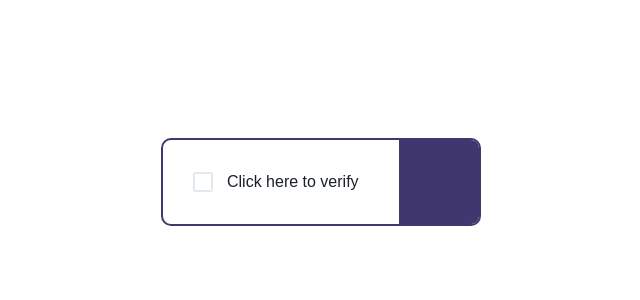
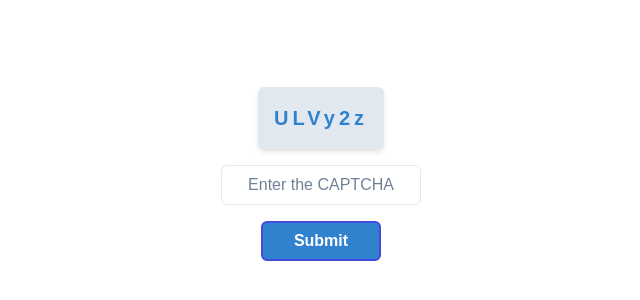
Before and after one commit to kahkoii/hacknroll2025, a React (Vite) app: page /Captcha in a window 1280 px wide. Shown: the part 218-518 px from the top of the page, without its empty margins (319-959 px from the left). Built offline with nearby package versions, Linux system fonts and the light colour scheme.

Commit message:
Added to package and new basic Captcha

```diff
--- a/package.json
+++ b/package.json
@@ -14,6 +14,7 @@
     "@fontsource/roboto": "^5.0.13",
     "framer-motion": "^11.0.6",
     "mathjs": "^14.0.1",
+    "nerdamer": "^1.1.13",
     "react": "^18.2.0",
     "react-dom": "^18.2.0",
     "react-icons": "^5.0.1",
--- /dev/null
+++ b/src/pages/Captcha/Captcha.tsx
@@ -0,0 +1,76 @@
+import React, { useState } from "react";
+import { Flex, Text, Input, Button, Box } from "@chakra-ui/react";
+
+const Captcha: React.FC = () => {
+  const [captcha, setCaptcha] = useState<string>(""); // Captcha challenge
+  const [userInput, setUserInput] = useState<string>(""); // User's input
+  const [result, setResult] = useState<string>(""); // Result message
+
+  // Generate a random CAPTCHA string
+  const generateCaptcha = () => {
+    const characters = "ABCDEFGHIJKLMNOPQRSTUVWXYZabcdefghijklmnopqrstuvwxyz0123456789";
+    let randomCaptcha = "";
+    for (let i = 0; i < 6; i++) {
+      randomCaptcha += characters.charAt(Math.floor(Math.random() * characters.length));
+    }
+    setCaptcha(randomCaptcha);
+    setUserInput(""); // Clear user input
+    setResult(""); // Clear previous result
+  };
+
+  // Validate the CAPTCHA
+  const validateCaptcha = () => {
+    if (userInput === captcha) {
+      setResult("✅ Correct! You are not a bot.");
+    } else {
+      setResult("❌ Incorrect! Please try again.");
+      generateCaptcha(); // Generate a new CAPTCHA if incorrect
+    }
+  };
+
+  // Run CAPTCHA generation on load
+  React.useEffect(() => {
+    generateCaptcha();
+  }, []);
+
+  return (
+    <Flex
+      height="100vh"
+      alignItems="center"
+      justifyContent="center"
+      bg="white"
+      direction="column"
+    >
+      <Box
+        bg="gray.200"
+        p="4"
+        mb="4"
+        borderRadius="md"
+        boxShadow="md"
+        textAlign="center"
+      >
+        <Text fontSize="xl" fontWeight="bold" color="blue.500" letterSpacing="4px">
+          {captcha}
+        </Text>
+      </Box>
+      <Input
+        placeholder="Enter the CAPTCHA"
+        value={userInput}
+        onChange={(e) => setUserInput(e.target.value)}
+        mb="4"
+        width="200px"
+        textAlign="center"
+      />
+      <Button colorScheme="blue" onClick={validateCaptcha} mb="4">
+        Submit
+      </Button>
+      {result && (
+        <Text fontSize="lg" fontWeight="bold" color={result.includes("✅") ? "green.500" : "red.500"}>
+          {result}
+        </Text>
+      )}
+    </Flex>
+  );
+};
+
+export default Captcha;
--- a/src/pages/Routes.tsx
+++ b/src/pages/Routes.tsx
@@ -4,6 +4,7 @@ import Home from './Home/Home'
 import Treasure from './Treasure/Treasure'
 import CoinFlip from './CoinFlip/CoinFlip'
 import MathProblemGame from './MathProblemGame/MathProblemGame'
+import Captcha from './Captcha/Captcha'
 
 const App: React.FC = () => (
 	<Router>
@@ -13,6 +14,7 @@ const App: React.FC = () => (
 			<Route path="/CoinFlip" element={<CoinFlip />}/>
 			<Route path="/MathProblemGame" element={<MathProblemGame />}/>
 			<Route path="/treasure" element={<Treasure />} />
+			<Route path="/Captcha" element={<Captcha />} />
 		</Routes>
 	</Router>
 )
```
Also changed, not shown: 2 other files (tests, documents, lock files or other folders).
